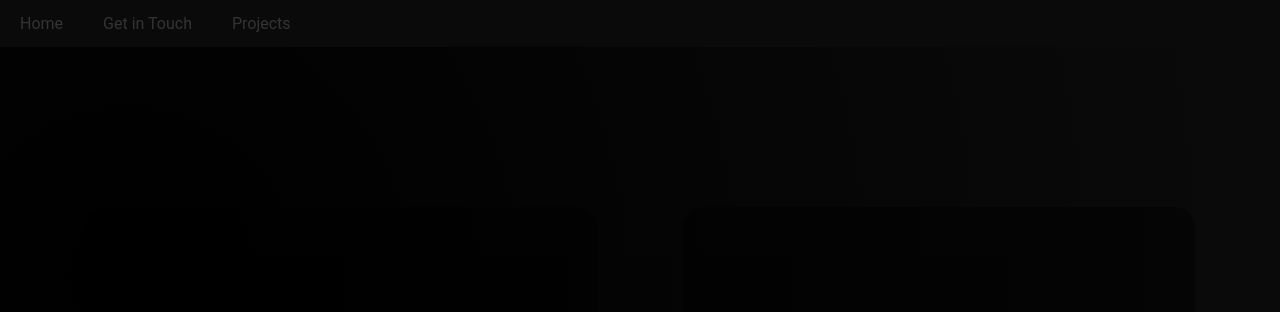
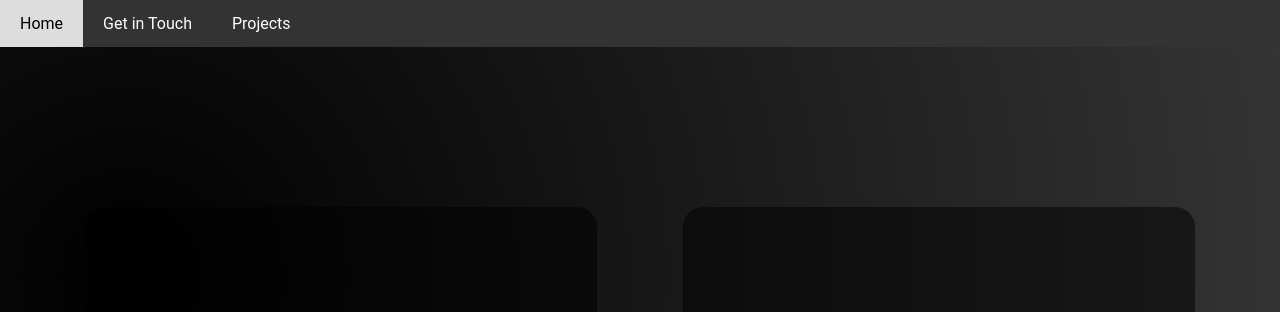
Before and after one commit to ArchieAbr/ArchieAbraham, a plain HTML site: page index.html in a window 1280 px wide. Shown: the top 312 px of the page. Drawn offline with Linux system fonts and the light colour scheme.

Commit message:
removed password protection in dev env

```diff
--- a/index.html
+++ b/index.html
@@ -5,7 +5,7 @@
     <meta name="viewport" content="width=device-width, initial-scale=1.0">
     <link rel="stylesheet" href="css/global_styles.css">
     <link rel="stylesheet" href="css/index_styles.css">
-    <script src="js/password_protection.js" defer></script>
+    <!--<script src="js/password_protection.js" defer></script> -->
     <title>Archie Abraham</title>
 </head>
 <body>
```
